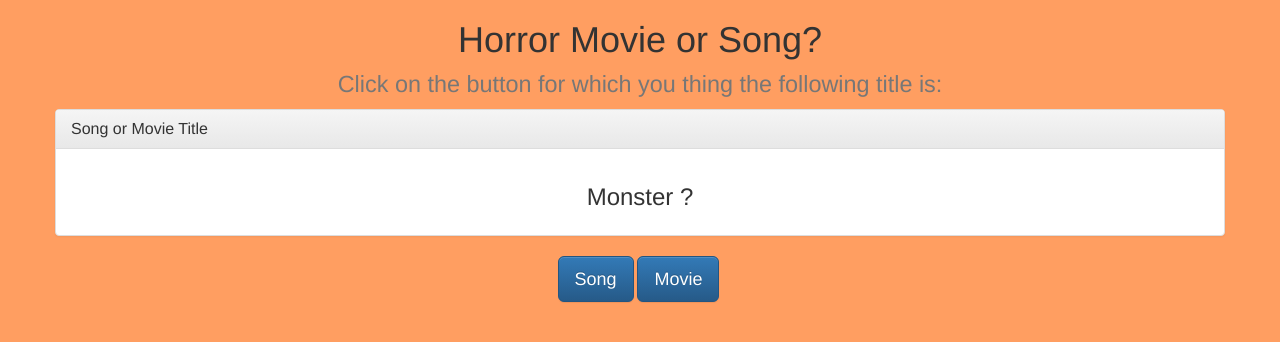
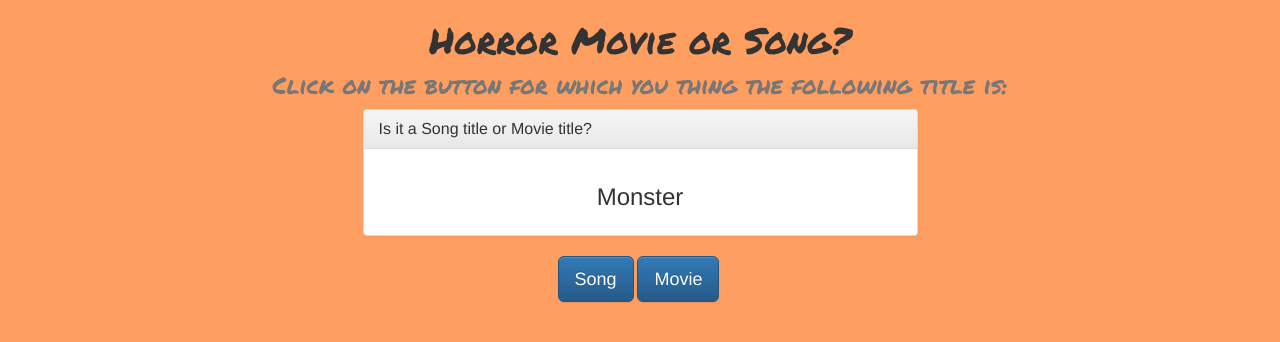
Before and after one commit to toastking/halloween_guessing, a Flask app: page / in a window 1280 px wide. Shown: the top 342 px of the page. Run offline with Flask 2, Linux system fonts and the light colour scheme; some libraries are stand-ins or nearby versions.

Commit message:
changed the font for th title

```diff
--- a/horrorguessing/static/style.css
+++ b/horrorguessing/static/style.css
@@ -1,3 +1,8 @@
+@import url(https://fonts.googleapis.com/css?family=Permanent+Marker);
+
+#title_text{
+	font-family: 'Permanent Marker', cursive;
+}
 
 body {
 	background-color: #FF9E61;
--- a/horrorguessing/templates/index.html
+++ b/horrorguessing/templates/index.html
@@ -24,13 +24,15 @@
 <small>Click on the button for which you thing the following title is:</small></h1>
 
 <div class = "row">
+<div class = "col-md-6 col-md-offset-3">
 <div class="panel panel-default">
 <div class="panel-heading">
-    <h3 class="panel-title">Song or Movie Title</h3>
+    <h3 class="panel-title">Is it a Song title or Movie title?</h3>
   </div>
   <div class="panel-body">
-    <h3 class = "text-center">{{title}} ?</h2>
+    <h3 class = "text-center">{{title}}</h2>
   </div>
+</div>
 </div>
     </div>
 
```
